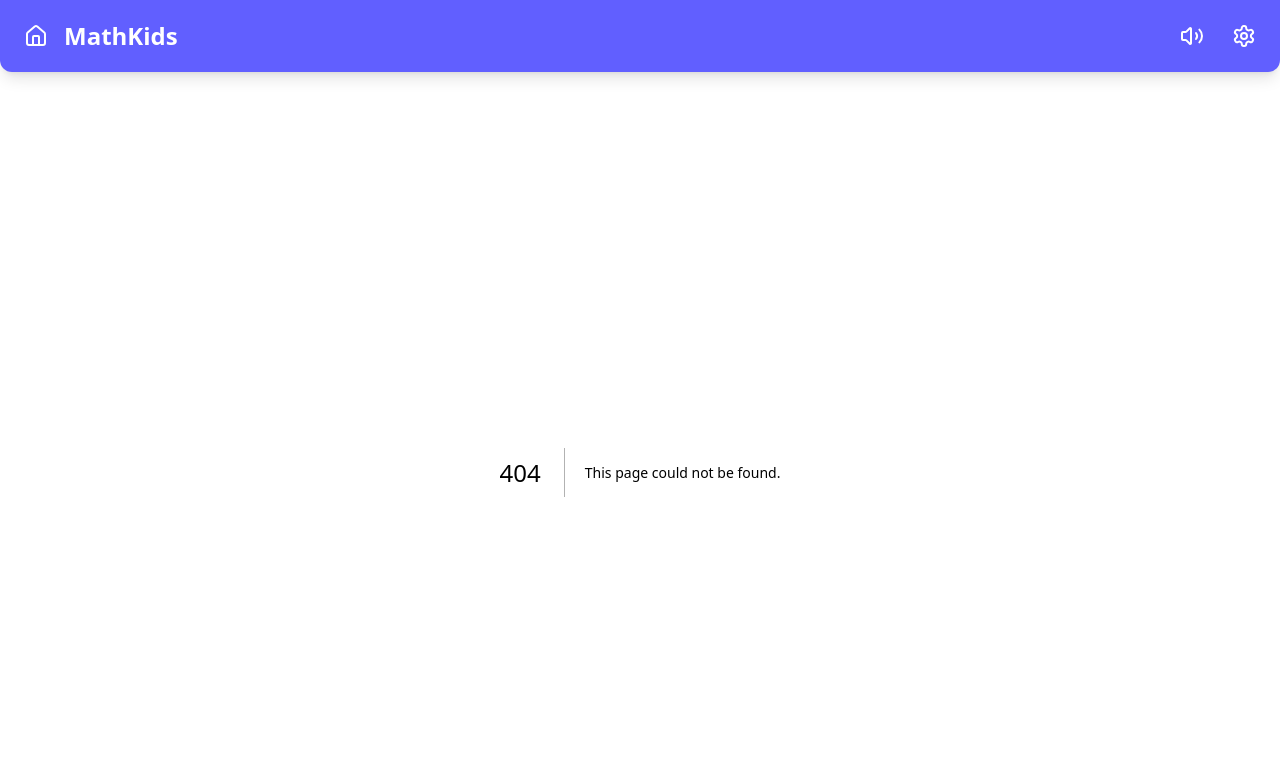
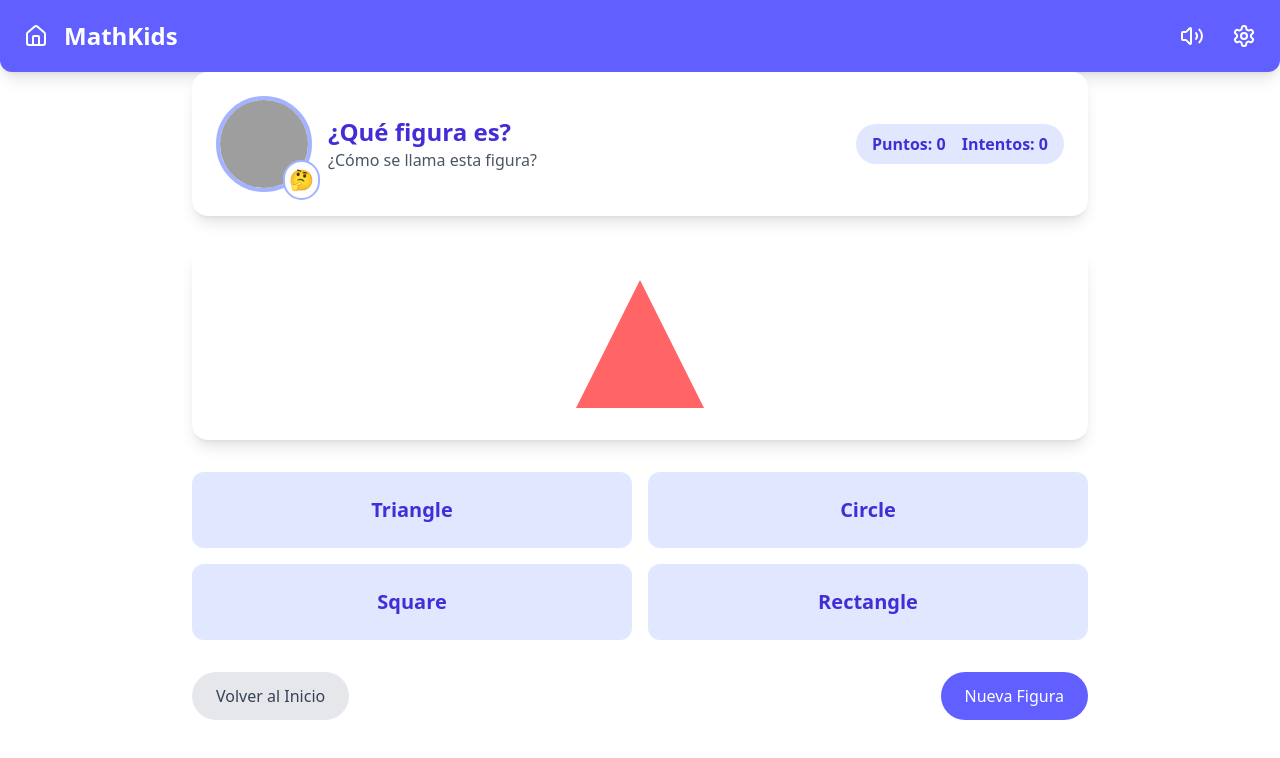
Before and after one commit to SneatX/math-kids, a Next.js app: page /shapesGame in a window 1280 px wide. Before the commit this address had no page. Shown: the top 758 px of the page. Built offline with nearby package versions, Linux system fonts and the light colour scheme; grey boxes are pictures that could not be loaded.

Commit message:
feat: :sparkles: Shapes game

```diff
--- a/src/app/components/ProgressSection.tsx
+++ b/src/app/components/ProgressSection.tsx
@@ -5,26 +5,33 @@ export default function ProgressSection() {
   const [progress, setProgress] = useState({
     addition: 0,
     subtraction: 0,
+    shapes: 0,
   });
 
   useEffect(() => {
     const additionScore = parseInt(
-      localStorage.getItem("score_addition") || "0"
+      sessionStorage.getItem("score_addition") || "0"
     );
     const additionAttempts = parseInt(
-      localStorage.getItem("score_attempts_addition") || "0"
+      sessionStorage.getItem("score_attempts_addition") || "0"
     );
 
     const subtractionScore = parseInt(
-      localStorage.getItem("score_subtraction") || "0"
+      sessionStorage.getItem("score_subtraction") || "0"
     );
     const subtractionAttempts = parseInt(
-      localStorage.getItem("score_attempts_subtraction") || "0"
+      sessionStorage.getItem("score_attempts_subtraction") || "0"
+    );
+
+    const shapesScore = parseInt(sessionStorage.getItem("score_shapes") || "0");
+    const shapesAttempts = parseInt(
+      sessionStorage.getItem("score_attempts_shapes") || "0"
     );
 
     setProgress({
       addition: (additionScore / (additionAttempts || 1)) * 100, // el || 1 es para evitar dividir por 0
       subtraction: (subtractionScore / (subtractionAttempts || 1)) * 100,
+      shapes: (shapesScore / (shapesAttempts || 1)) * 100,
     });
   }, []);
 
@@ -37,6 +44,7 @@ export default function ProgressSection() {
         {[
           { label: "Sumas", value: progress.addition, color: "green" },
           { label: "Restas", value: progress.subtraction, color: "indigo" },
+          { label: "Figuras", value: progress.shapes, color: "yellow" },
         ].map((stat) => (
           <div key={stat.label}>
             <div className="flex justify-between mb-1">
--- a/src/app/page.tsx
+++ b/src/app/page.tsx
@@ -12,6 +12,7 @@ function HomePage() {
       icon: <Plus className="text-green-500" size={32} />,
       color: "bg-green-100 border-green-300",
       description: "Aprende a sumar con amigos",
+      link: "/twonumbers/addition",
     },
     {
       id: "subtraction",
@@ -19,6 +20,7 @@ function HomePage() {
       icon: <Minus className="text-blue-500" size={32} />,
       color: "bg-blue-100 border-blue-300",
       description: "Descubre el poder de restar",
+      link: "/twonumbers/subtraction",
     },
     {
       id: "figures",
@@ -26,6 +28,7 @@ function HomePage() {
       icon: <Triangle className="text-yellow-500" size={32} />,
       color: "bg-yellow-100 border-yellow-300",
       description: "Conoce las figuras geométricas",
+      link: "/shapesGame",
     },
     {
       id: "time",
@@ -33,6 +36,7 @@ function HomePage() {
       icon: <Clock className="text-red-500" size={32} />,
       color: "bg-red-100 border-red-300",
       description: "Aprende a leer el reloj",
+      link: "/timeGame",
     },
   ];
 
@@ -61,7 +65,7 @@ function HomePage() {
         <div className="grid grid-cols-1 sm:grid-cols-2 lg:grid-cols-3 gap-4">
           {games.map((game) => (
             <Link
-              href={`/twonumbers/${game.id}`}
+              href={game.link}
               key={game.id}
               className={`${game.color} border-2 rounded-xl p-4 flex flex-col items-center text-center hover:shadow-md transition-shadow`}
             >
--- /dev/null
+++ b/src/app/shapesGame/page.tsx
@@ -0,0 +1,170 @@
+"use client";
+
+import { useEffect, useState } from "react";
+import Mascot from "@/app/components/Mascot";
+import Link from "next/link";
+
+type Emotion = "happy" | "sad" | "excited" | "thinking";
+type Shape = "Circle" | "Square" | "Triangle" | "Rectangle";
+
+const allShapes: Shape[] = ["Circle", "Square", "Triangle", "Rectangle"];
+
+export default function ShapesGamePage() {
+  const [currentShape, setCurrentShape] = useState<Shape>("Circle");
+  const [answerOptions, setAnswerOptions] = useState<Shape[]>([]);
+  const [selectedAnswer, setSelectedAnswer] = useState<Shape | null>(null);
+  const [isCorrect, setIsCorrect] = useState<boolean | null>(null);
+  const [mascotEmotion, setMascotEmotion] = useState<Emotion>("happy");
+  const [streak, setStreak] = useState(0);
+  const [score, setScore] = useState(
+    parseInt(sessionStorage.getItem("score_shapes") || "0")
+  );
+  const [attempts, setAttempts] = useState(
+    parseInt(sessionStorage.getItem("score_attempts_shapes") || "0")
+  );
+
+  function initFromStorage() {
+    setScore(parseInt(sessionStorage.getItem("score_shapes") || "0"));
+    setAttempts(
+      parseInt(sessionStorage.getItem("score_attempts_shapes") || "0")
+    );
+  }
+
+  function generateRound() {
+    const idx = Math.floor(Math.random() * allShapes.length);
+    const shape = allShapes[idx];
+    setCurrentShape(shape);
+
+    const opts = new Set<Shape>([shape]);
+    while (opts.size < 4) {
+      const randomShape =
+        allShapes[Math.floor(Math.random() * allShapes.length)];
+      opts.add(randomShape);
+    }
+    setAnswerOptions(Array.from(opts).sort(() => Math.random() - 0.5));
+
+    setSelectedAnswer(null);
+    setIsCorrect(null);
+    setMascotEmotion("thinking");
+  }
+
+  function checkAnswer(answer: Shape) {
+    const correct = answer === currentShape;
+    setIsCorrect(correct);
+    setSelectedAnswer(answer);
+
+    if (correct) {
+      const newScore = score + 1;
+      setScore(newScore);
+      sessionStorage.setItem("score_shapes", newScore.toString());
+
+      const newStreak = streak + 1;
+      setStreak(newStreak);
+      setMascotEmotion(newStreak >= 3 ? "excited" : "happy");
+    } else {
+      setStreak(0);
+      setMascotEmotion("sad");
+    }
+
+    const newAttempts = attempts + 1;
+    setAttempts(newAttempts);
+    sessionStorage.setItem("score_attempts_shapes", newAttempts.toString());
+
+    setTimeout(() => {
+      generateRound();
+    }, 1500);
+  }
+
+  useEffect(() => {
+    initFromStorage();
+    generateRound();
+  }, []);
+
+  return (
+    <main className="flex flex-col items-center">
+      <section className="w-full max-w-4xl">
+        <article className="bg-white rounded-2xl p-6 mb-8 shadow-lg flex items-center justify-between">
+          <div className="flex items-center">
+            <Mascot emotion={mascotEmotion} size="medium" />
+            <div className="ml-4">
+              <h2 className="text-2xl font-bold text-indigo-700">
+                ¿Qué figura es?
+              </h2>
+              <p className="text-gray-600">
+                {isCorrect === true && "¡Muy bien! ¡Sigue así!"}
+                {isCorrect === false && "¡Inténtalo de nuevo! ¡Tú puedes!"}
+                {isCorrect === null && "¿Cómo se llama esta figura?"}
+              </p>
+            </div>
+          </div>
+          <div className="bg-indigo-100 px-4 py-2 rounded-full space-x-4">
+            <span className="font-bold text-indigo-700">Puntos: {score}</span>
+            <span className="font-bold text-indigo-700">
+              Intentos: {attempts}
+            </span>
+          </div>
+        </article>
+
+        {/* Muestra de la figura */}
+        <div className="bg-white rounded-2xl p-8 shadow-lg mb-8 flex justify-center">
+          {currentShape === "Circle" && (
+            <div className="w-32 h-32 bg-blue-400 rounded-full" />
+          )}
+          {currentShape === "Square" && (
+            <div className="w-32 h-32 bg-green-400" />
+          )}
+          {currentShape === "Triangle" && (
+            <div
+              className="w-0 h-0 border-l-16 border-r-16 border-b-32 border-transparent border-b-red-400"
+              style={{
+                borderLeftWidth: 64,
+                borderRightWidth: 64,
+                borderBottomWidth: 128,
+              }}
+            />
+          )}
+          {currentShape === "Rectangle" && (
+            <div className="w-48 h-24 bg-yellow-400" />
+          )}
+        </div>
+
+        {/* Opciones de respuesta */}
+        <div className="grid grid-cols-2 gap-4 mb-8">
+          {answerOptions.map((opt) => (
+            <button
+              key={opt}
+              onClick={() => checkAnswer(opt)}
+              disabled={selectedAnswer !== null}
+              className={`p-6 rounded-xl text-xl font-bold transition-all transform hover:scale-105
+                ${
+                  selectedAnswer === opt
+                    ? isCorrect
+                      ? "bg-green-500 text-white"
+                      : "bg-red-500 text-white"
+                    : "bg-indigo-100 text-indigo-700 hover:bg-indigo-200"
+                }`}
+            >
+              {opt}
+            </button>
+          ))}
+        </div>
+
+        {/* Navegación */}
+        <div className="flex justify-between">
+          <Link
+            href="/"
+            className="bg-gray-200 hover:bg-gray-300 text-gray-700 px-6 py-3 rounded-full transition-colors"
+          >
+            Volver al Inicio
+          </Link>
+          <button
+            onClick={generateRound}
+            className="bg-indigo-500 hover:bg-indigo-600 text-white px-6 py-3 rounded-full transition-colors"
+          >
+            Nueva Figura
+          </button>
+        </div>
+      </section>
+    </main>
+  );
+}
--- a/src/app/twonumbers/[operation]/page.tsx
+++ b/src/app/twonumbers/[operation]/page.tsx
@@ -16,18 +16,18 @@ function TwoNumbersPage() {
   >("happy");
   const [streak, setStreak] = useState(0);
   const [score, setScore] = useState(
-    parseInt(localStorage.getItem(`score_${operation}`) || "0")
+    parseInt(sessionStorage.getItem(`score_${operation}`) || "0")
   );
   const [attempts, setAttempts] = useState(
-    parseInt(localStorage.getItem(`score_attempts_${operation}`) || "0")
+    parseInt(sessionStorage.getItem(`score_attempts_${operation}`) || "0")
   );
   const [answerOptions, setAnswerOptions] = useState<number[]>([]);
   const [selectedAnswer, setSelectedAnswer] = useState<number | null>(null);
   const [isCorrect, setIsCorrect] = useState<boolean | null>(null);
 
-  function setScoreFromLocalStorage() {
+  function setScoreFromsessionStorage() {
     const key = `score_${operation}`;
-    const oldScore = parseInt(localStorage.getItem(key) || "0");
+    const oldScore = parseInt(sessionStorage.getItem(key) || "0");
     setScore(oldScore);
   }
 
@@ -88,7 +88,7 @@ function TwoNumbersPage() {
       setMascotEmotion(streak >= 2 ? "excited" : "happy");
 
       const operationKey = `score_${operation}`;
-      localStorage.setItem(operationKey, newScore.toString());
+      sessionStorage.setItem(operationKey, newScore.toString());
     } else {
       setStreak(0);
       setMascotEmotion("sad");
@@ -96,7 +96,7 @@ function TwoNumbersPage() {
 
     setAttempts(attempts + 1);
     const attemptsKey = `score_attempts_${operation}`;
-    localStorage.setItem(attemptsKey, (attempts + 1).toString());
+    sessionStorage.setItem(attemptsKey, (attempts + 1).toString());
 
     setTimeout(() => {
       generateProblem();
@@ -127,7 +127,7 @@ function TwoNumbersPage() {
 
   useEffect(() => {
     generateProblem();
-    setScoreFromLocalStorage();
+    setScoreFromsessionStorage();
   }, []);
 
   return (
```
